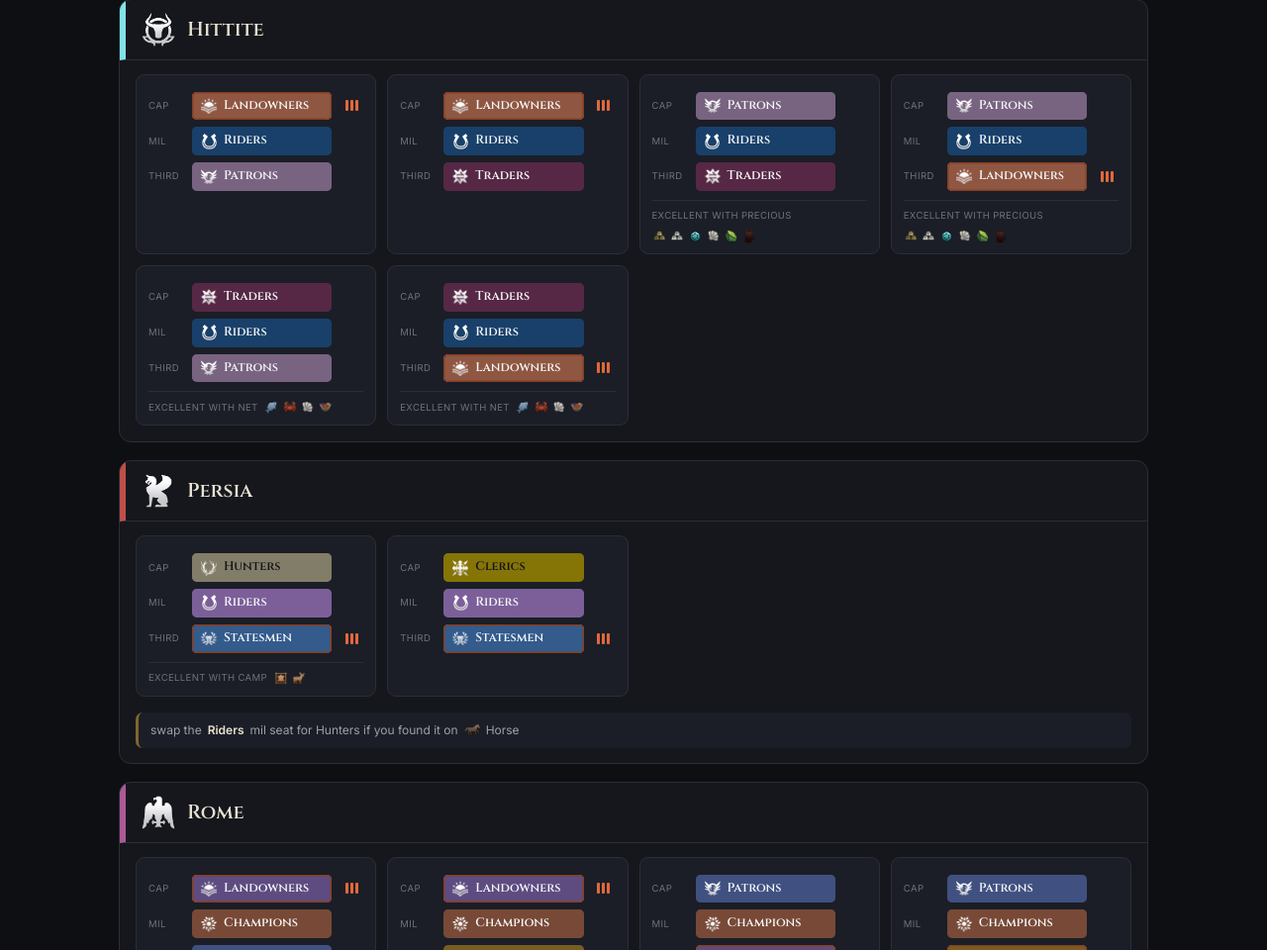
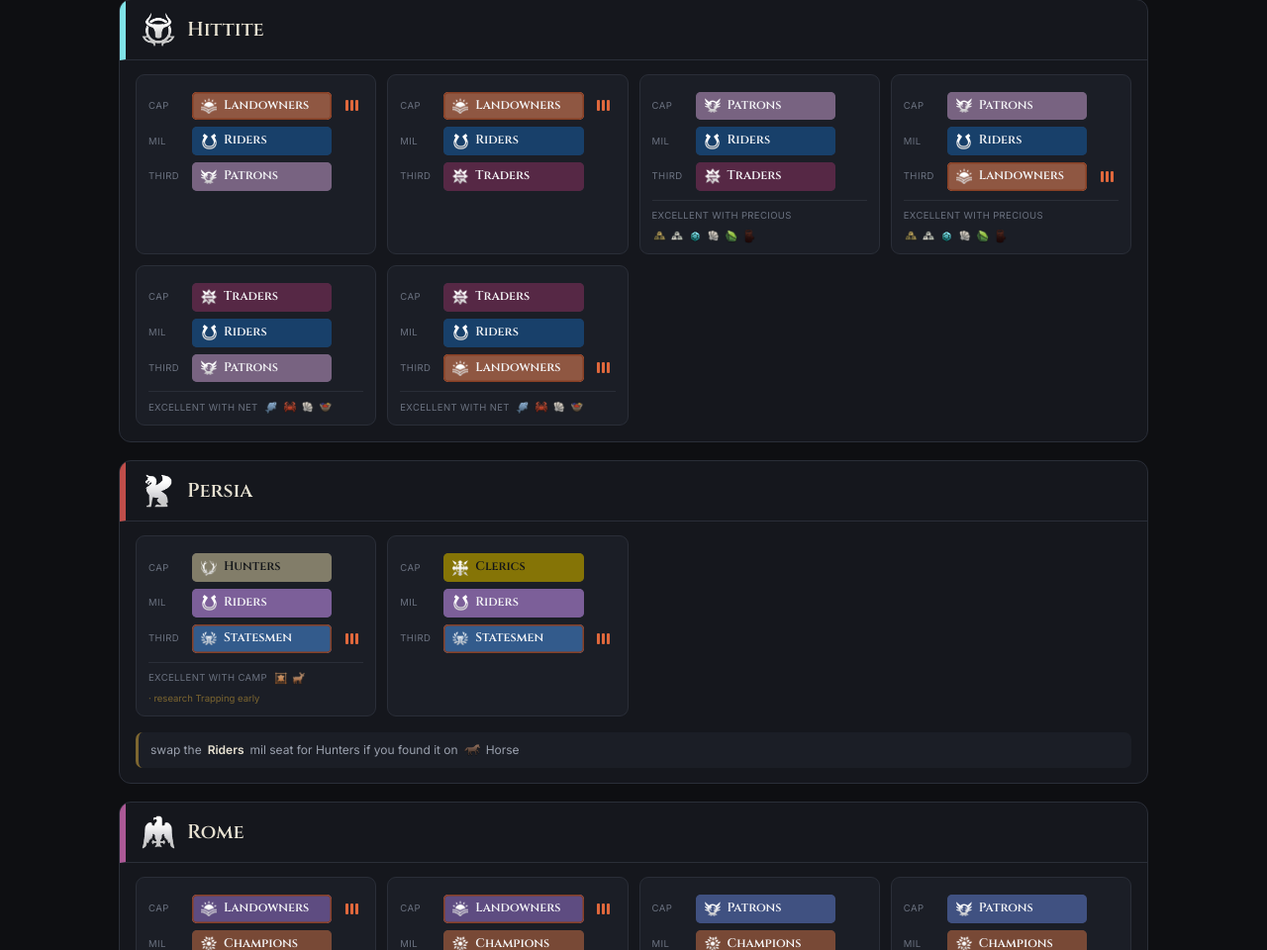
Before and after one commit to alcaras/owfamilytheory, a plain HTML site: page index.html in a window 1280 px wide. Shown: the part 1840-2800 px from the top of the page at 99% size. Drawn offline with Linux system fonts and the light colour scheme.

Commit message:
Hunters/camp caps: note 'research Trapping early' (Camp needs the Trapping tech)
Co-Authored-By: Claude Opus 4.8 (1M context) <noreply@anthropic.com>
Claude-Session: https://claude.ai/code/session_01VzdhNCErSoLU12Av1SpGQz

```diff
--- a/index.html
+++ b/index.html
@@ -68,6 +68,7 @@
   .resnote{margin-top:9px; padding-top:8px; border-top:1px solid var(--line); font-size:9.5px; color:var(--faint); text-transform:uppercase; letter-spacing:.04em; display:flex; align-items:center; gap:6px; flex-wrap:wrap}
   .resnote .resicons{display:inline-flex; gap:3px}
   .resnote img{width:15px; height:15px; object-fit:contain}
+  .resnote .restech{color:var(--gold-dim); text-transform:none; letter-spacing:0}
   .swapnote{margin:0 16px 15px; padding:9px 12px; background:var(--panel2); border-left:3px solid var(--gold-dim); border-radius:7px; font-size:12px; color:var(--muted); display:flex; align-items:center; gap:6px; flex-wrap:wrap}
   .swapnote b{color:var(--ink)}
   .swapnote img{width:16px; height:16px; object-fit:contain; vertical-align:-3px}
@@ -203,7 +204,7 @@ const colorOf=(nat,k)=>{const f=nat.fams.find(x=>x[0]===k);return f?{c:f[2],fg:f
 const RESCAP={
   patrons:{label:'precious', res:[['gold','Gold'],['silver','Silver'],['gem','Gem'],['pearl','Pearl'],['jade','Jade'],['ebony','Ebony']]},
   traders:{label:'net',      res:[['fish','Fish'],['crab','Crab'],['pearl','Pearl'],['dye','Dye']]},
-  hunters:{label:'camp',     res:[['fur','Fur'],['game','Game']]},
+  hunters:{label:'camp',     res:[['fur','Fur'],['game','Game']], tech:'Trapping'},
 };
 
 function setupCol(nat,line){
@@ -216,7 +217,7 @@ function setupCol(nat,line){
       ${many}</div>`;
   };
   const rc=RESCAP[cap];
-  const note=rc?`<div class="resnote">excellent with ${rc.label}<span class="resicons">${rc.res.map(([k,n])=>`<img src="img/resources/${k}.png" title="${n}" alt="${n}">`).join('')}</span></div>`:'';
+  const note=rc?`<div class="resnote">excellent with ${rc.label}<span class="resicons">${rc.res.map(([k,n])=>`<img src="img/resources/${k}.png" title="${n}" alt="${n}">`).join('')}</span>${rc.tech?`<span class="restech">· research ${rc.tech} early</span>`:''}</div>`:'';
   return `<div class="setup">${row('cap',cap)}${row('mil',mil)}${row('third',third)}${note}</div>`;
 }
 
```
